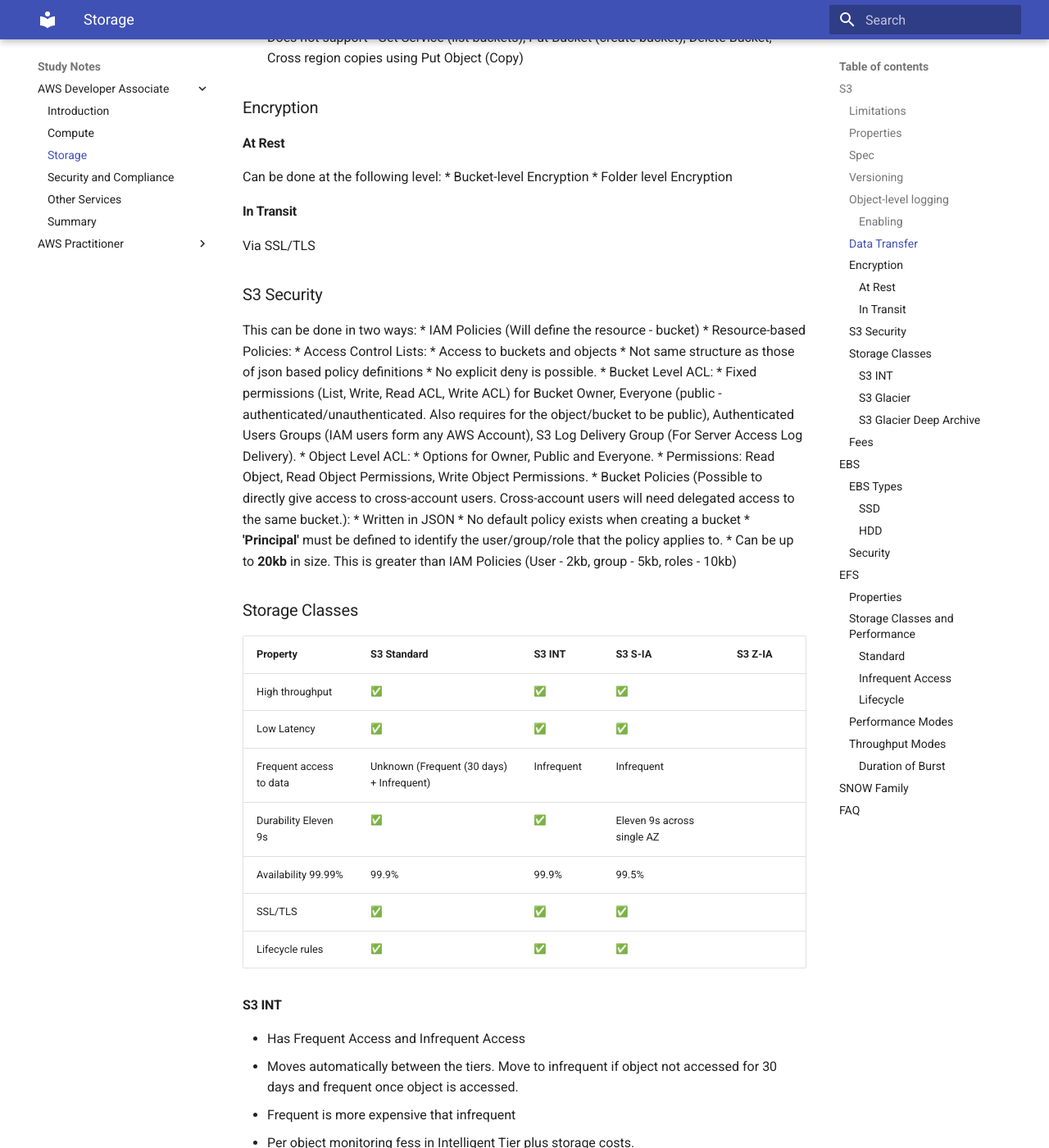
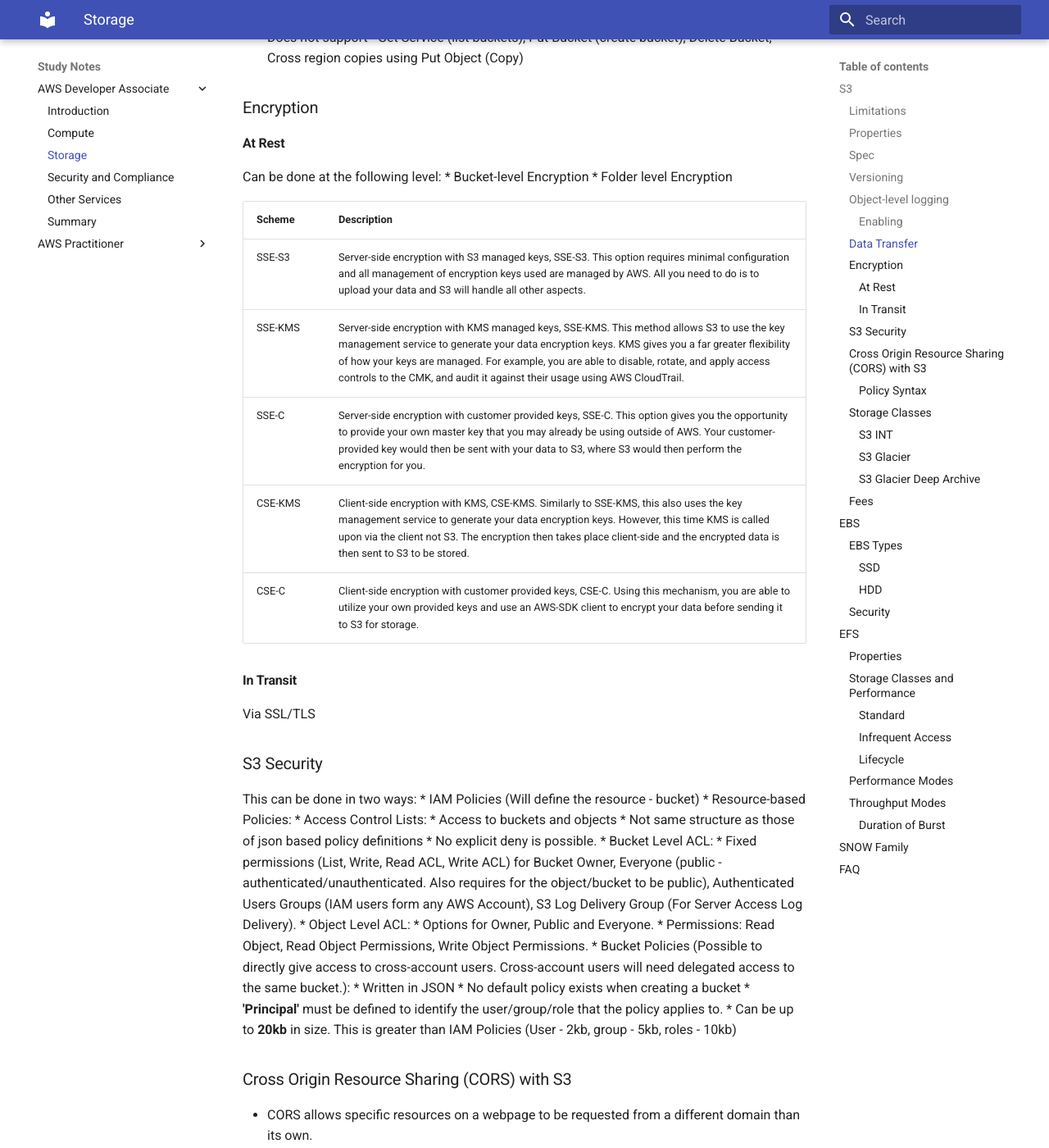
Before and after one commit to syed-islam/syed-islam.github.io, an MkDocs documentation site: the page built from docs/notes/aws-dva/storage.md, in a window 1280 px wide and 1400 px high, scrolled down 2208 px. Shown: the whole window at 82% size. Built offline with MkDocs 1.6.1 and Material for MkDocs 9.7.7, drawn with Linux system fonts in a browser that asks for light colours; emoji names are drawn with the system emoji font; comment, search, counter and statistics services are not loaded; some of the changed text lies outside the part shown.

Commit message:
Added more info on S3

````diff
--- a/docs/notes/aws-dva/storage.md
+++ b/docs/notes/aws-dva/storage.md
@@ -68,6 +68,16 @@ Can be done at the following level:
  * Bucket-level Encryption
  * Folder level Encryption
 
+
+| Scheme | Description |
+| ---- | ------|
+|SSE-S3| Server-side encryption with S3 managed keys, SSE-S3. This option requires minimal configuration and all management of encryption keys used are managed by AWS. All you need to do is to upload your data and S3 will handle all other aspects. |
+|SSE-KMS|Server-side encryption with KMS managed keys, SSE-KMS. This method allows S3 to use the key management service to generate your data encryption keys. KMS gives you a far greater flexibility of how your keys are managed. For example, you are able to disable, rotate, and apply access controls to the CMK, and audit it against their usage using AWS CloudTrail. |
+|SSE-C|Server-side encryption with customer provided keys, SSE-C. This option gives you the opportunity to provide your own master key that you may already be using outside of AWS. Your customer-provided key would then be sent with your data to S3, where S3 would then perform the encryption for you. |
+| CSE-KMS| Client-side encryption with KMS, CSE-KMS. Similarly to SSE-KMS, this also uses the key management service to generate your data encryption keys. However, this time KMS is called upon via the client not S3. The encryption then takes place client-side and the encrypted data is then sent to S3 to be stored. |
+|CSE-C|Client-side encryption with customer provided keys, CSE-C. Using this mechanism, you are able to utilize your own provided keys and use an AWS-SDK client to encrypt your data before sending it to S3 for storage. |
+
+
 #### In Transit
 Via SSL/TLS
 
@@ -90,6 +100,36 @@ This can be done in two ways:
      * No default policy exists when creating a bucket
      * **'Principal'**  must be defined to identify the user/group/role that the policy applies to.
      * Can be up to **20kb** in size. This is greater than IAM Policies (User - 2kb, group - 5kb, roles - 10kb)
+
+### Cross Origin Resource Sharing (CORS) with S3
+ * CORS allows specific resources on a webpage to be requested from a different domain than its own.
+ * This is done via policies inside the CORS configuration of the bucket and is used for matching
+
+#### Policy Syntax
+    [
+      {
+        "AllowedHeaders":[
+          "*"
+        ],
+        "AllowedMethods":[
+          "PUT",
+          "POST",
+          "DELETE"
+        ],
+        "AllowedOrigns":[
+          "http://www.syedislam.com"
+        ],
+        "ExposedHeaders":[]
+      }
+    ]
+
+Rule Math happens when:
+ * ```AllowedOrigns``` == Requesters Origin
+ * ```AllowedMethods``` == Request Method
+ * ```AllowedHeaders``` == ```Access-Control-Request-Header```
+
+The ```ExposeHeader``` element in the policy is used to define a header in the response that is allowed to be made by customer applications.
+
 
 ### Storage Classes
 |Property| S3 Standard | S3 INT | S3 S-IA | S3 Z-IA |
````
